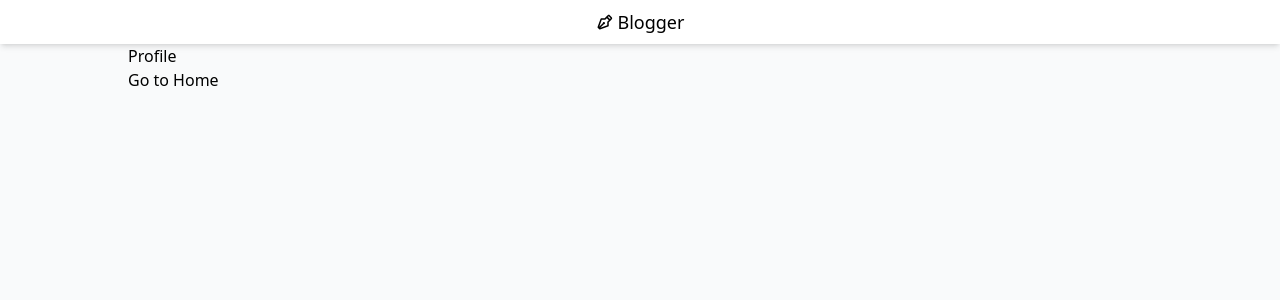
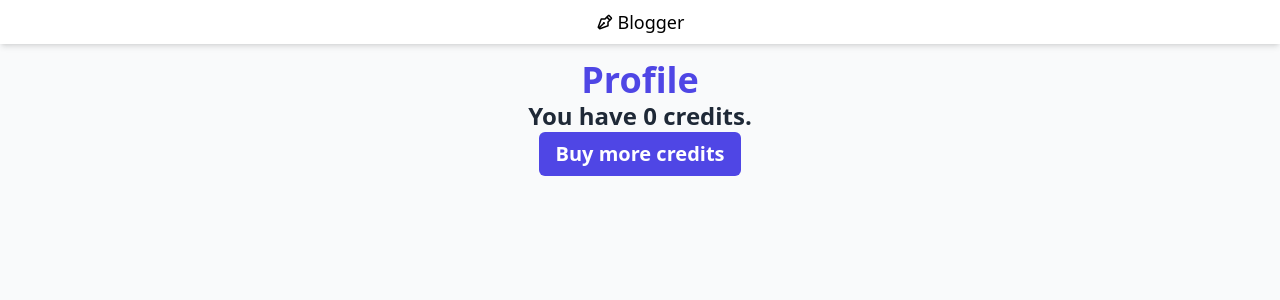
Before and after one commit to ivalenzuela1/blog-generator-nextjs, a Next.js app in the folder blog-generator/: page /profile in a window 1280 px wide. Shown: the top 300 px of the page. Built offline with nearby package versions, Linux system fonts and the light colour scheme; no server answers.

Commit message:
Implement profile page

```diff
--- a/blog-generator/app/profile/page.tsx
+++ b/blog-generator/app/profile/page.tsx
@@ -4,12 +4,25 @@ import Link from "next/link";
 import React from "react";
 
 export default function Profile() {
+  const addCredits = () => {
+    console.log("Add credits");
+  };
+
   return (
-    <div>
-      <h2>Profile</h2>
-      <div>
-        <Link href="/">Go to Home</Link>
-      </div>
-    </div>
+    <section className="w-full flex flex-col items-center">
+      <section className="w-[95%] max-w-4xl flex flex-col items-center gap-4"></section>
+      <h1 className="mt-4 text-4xl font-bold text-center text-indigo-600">
+        Profile
+      </h1>
+      <h2 className="text-2xl font-bold text-center text-gray-800">
+        You have 0 credits.
+      </h2>
+      <button
+        onClick={addCredits}
+        className="rounded-md px-4 py-2 cursor-pointer bg-indigo-600 text-white text-xl font-bold"
+      >
+        Buy more credits
+      </button>
+    </section>
   );
 }
```
